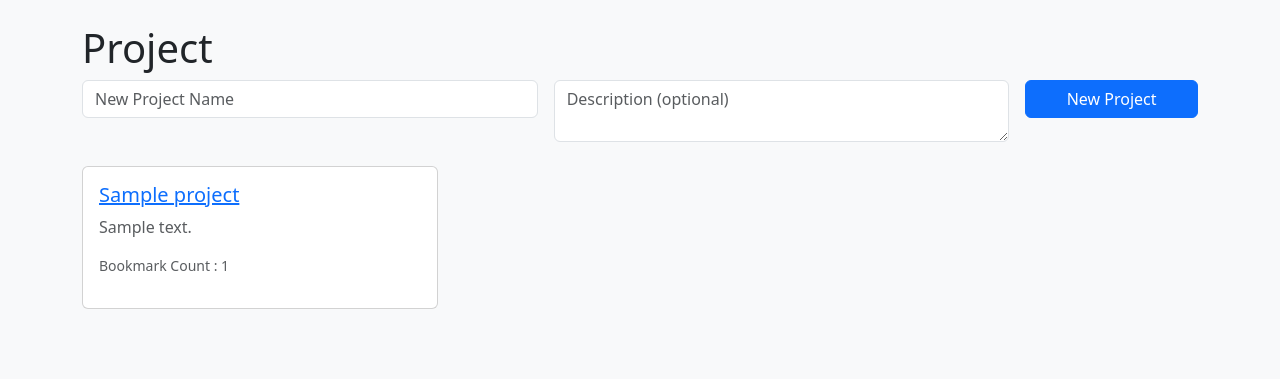
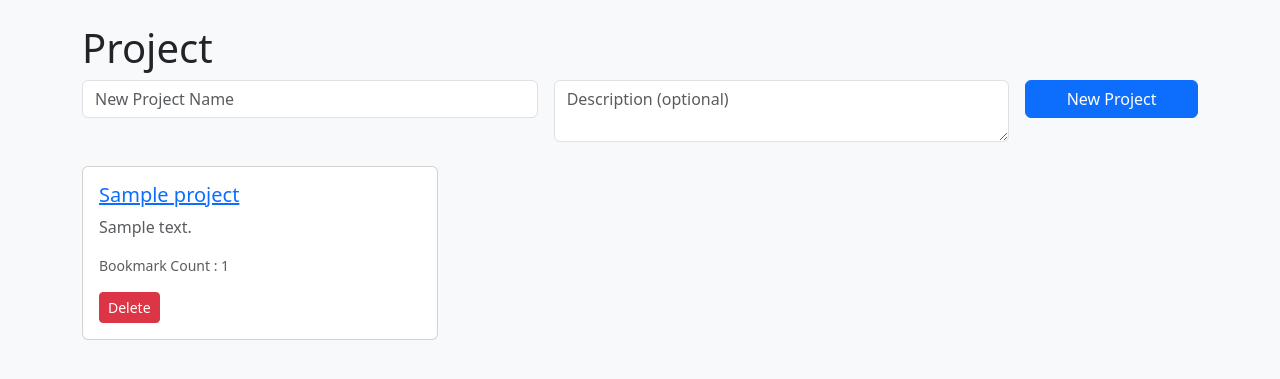
Before and after one commit to JiaenSuen/Project-Based-Bookmarks-Manager, a Flask app: page / in a window 1280 px wide. Shown: the top 379 px of the page. Run offline with Flask 3, Linux system fonts and the light colour scheme; tables that the repository leaves empty hold one stand-in row (values such as "Sample post").

Commit message:
Add function : Delete Project

```diff
--- a/src/blueprints/web/routes.py
+++ b/src/blueprints/web/routes.py
@@ -53,6 +53,19 @@ def project_create():
         return redirect(url_for('web.project_list'))
     flash('Form validation failed', 'danger')
     return redirect(url_for('web.project_list'))
+@web_bp.route('/project/<int:project_id>/delete', methods=['POST'])
+def project_delete(project_id):
+    project = Project.query.get_or_404(project_id)
+
+    db.session.delete(project)
+    db.session.commit()
+
+    flash('Project deleted', 'success')
+    return redirect(url_for('web.project_list'))
+
+
+
+
 
 @web_bp.route('/project/<int:project_id>')
 def project_detail(project_id):
--- a/src/blueprints/web/templates/project_list.html
+++ b/src/blueprints/web/templates/project_list.html
@@ -31,6 +31,16 @@
               <p class="card-text text-muted">{{ p.description }}</p>
             {% endif %}
             <p class="text-muted small">Bookmark Count : {{ p.bookmarks|length }}</p>
+
+            <form method="post"
+              action="{{ url_for('web.project_delete', project_id=p.id) }}">
+              {{ form.hidden_tag() }}
+              <button type="submit" class="btn btn-danger btn-sm">
+                Delete
+              </button>
+            </form>
+
+            </form>
           </div>
         </div>
       </div>
```
